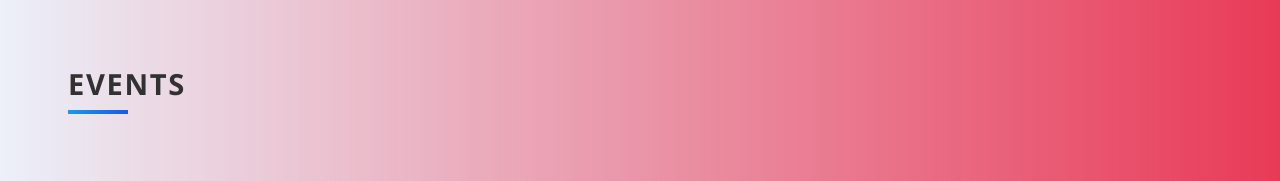
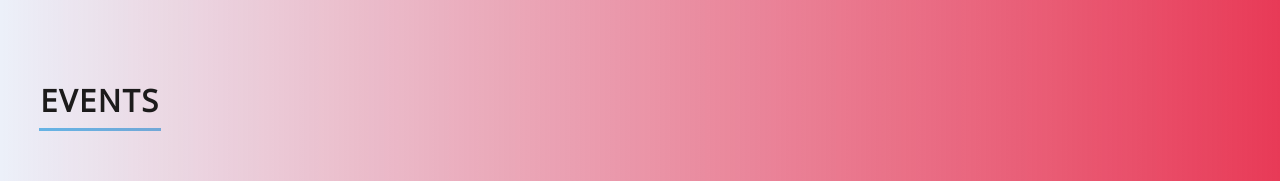
Before and after one commit to srivatsavr02/sme-ceg, a React (Create React App) app: page / in a window 1280 px wide. Shown: the part 2305-2486 px from the top of the page. Built offline with nearby package versions, Linux system fonts and the light colour scheme.

Commit message:
PATCHUP : done

```diff
--- a/public/css/layout.css
+++ b/public/css/layout.css
@@ -125,7 +125,7 @@ header .scrolldown a:hover { color: #0762f9; }
 
 /* nav-wrap */
 #nav-wrap {
-   font: 12px 'opensans-bold', sans-serif;
+   font: 13px 'opensans-bold', sans-serif;
    width: 100%;
    text-transform: uppercase;
    letter-spacing: 2.5px;
--- a/src/Components/Header.js
+++ b/src/Components/Header.js
@@ -16,7 +16,8 @@ class Header extends Component {
     };
 
     const bimg = {
-      backgroundImage: 'url("https://www.annauniv.edu/cai/images/Anna3.jpg")',
+      background:
+        "linear-gradient(0deg, rgba(10, 10, 10, 0.5), rgba(10, 10, 10, 0.5)), url(https://www.annauniv.edu/cai/images/Anna3.jpg)",
       "background-position": "center",
       "background-repeat": "no-repeat",
       "background-size": "cover",
--- a/src/Components/Portfolio.js
+++ b/src/Components/Portfolio.js
@@ -22,7 +22,7 @@ class Portfolio extends Component {
 
     return (
       <section id="portfolio">
-        <Fade left duration={1000} distance="40px">
+        <Fade right duration={1000} distance="40px">
           <div className="row">
             <div className="twelve columns collapsed">
               <h1>GALLERY</h1>
--- a/src/Components/Resume.js
+++ b/src/Components/Resume.js
@@ -1,5 +1,5 @@
 import React, { Component } from "react";
-import Slide from "react-reveal";
+import Fade from "react-reveal";
 import "./resume.css";
 
 class Resume extends Component {
@@ -11,11 +11,11 @@ class Resume extends Component {
 
     return (
       <section id="events">
-        <Slide left duration={1300}>
+        <Fade left duration={1000} distance="40px">
           <html>
             <body style={bimg}>
               <div class="content">
-                <h1 class="heading">EVENTS</h1>
+                <a class="link-3">EVENTS</a>
                 <a class="card" href="#!">
                   <div
                     class="front"
@@ -65,7 +65,7 @@ class Resume extends Component {
               </div>
             </body>
           </html>
-        </Slide>
+        </Fade>
       </section>
     );
   }
--- a/src/Components/resume.css
+++ b/src/Components/resume.css
@@ -195,3 +195,50 @@
     transform: translateZ(-20px);
     top: 12px;
   }
+
+  .link-3 {
+    position: relative;
+    text-decoration: none;
+    display: inline-block;
+    color: rgb(28, 27, 27);
+    padding: 0 1px;
+    transition: color ease 0.3s;
+    width: 28%;
+    margin-top: 5rem;
+    font-weight: 900;
+    font-size: 1.7rem;
+    text-transform: uppercase;
+    letter-spacing: 0.1ch;
+    line-height: 2;
+    margin-bottom: 1rem;
+    align-content: left;
+    margin-right: 60rem;
+ }
+
+  .link-3::before, .link-3::after {
+    content: '';
+    position: absolute;
+    background-color: #61b7e9;
+    z-index: -1;
+    height: 5%;
+ }
+  .link-3::before {
+    width: 0%;
+    left: 0;
+    bottom: 0;
+    transition: width ease 0.4s;
+ }
+  .link-3::after {
+    width: 100%;
+    left: 0;
+    bottom: 0;
+    transition: all ease 0.6s;
+ }
+  .link-3:hover::before {
+    width: 100%;
+ }
+  .link-3:hover::after {
+    left: 100%;
+    width: 0%;
+    transition: all ease 0.2s;
+ }
--- a/src/Components/team.css
+++ b/src/Components/team.css
@@ -113,9 +113,12 @@ p {
     height: 400px;
     min-height: 400px;
     perspective: 1000px;
-
     position: relative;
   }
+.card:hover {
+  transform: scale(1.08) rotate(-3deg);
+}
+
   @media screen and (max-width: 800px) {
     .card {
       width: calc(50% - 2rem);
@@ -169,6 +172,7 @@ p {
   .card:hover .front {
     transform: rotateY(180deg);
   }
+
   .card:nth-child(even):hover .front {
     transform: rotateY(-180deg);
   }
@@ -244,3 +248,50 @@ p {
     transform: translateZ(-20px);
     top: 12px;
   }
+
+  .link-2 {
+    position: relative;
+    text-decoration: none;
+    display: inline-block;
+    color: rgb(28, 27, 27);
+    padding: 0 1px;
+    transition: color ease 0.3s;
+    width: 8.5%;
+    margin-top: 5rem;
+    font-weight: 900;
+    font-size: 1.7rem;
+    text-transform: uppercase;
+    letter-spacing: 0.1ch;
+    line-height: 2;
+
+    margin-bottom: 1rem;
+    align-content: left;
+    margin-right: 60rem;
+ }
+  .link-2::before, .link-2::after {
+    content: '';
+    position: absolute;
+    background-color: #d9e961;
+    z-index: -1;
+    height: 5%;
+ }
+  .link-2::before {
+    width: 0%;
+    left: 0;
+    bottom: 0;
+    transition: width ease 0.4s;
+ }
+  .link-2::after {
+    width: 100%;
+    left: 0;
+    bottom: 0;
+    transition: all ease 0.6s;
+ }
+  .link-2:hover::before {
+    width: 100%;
+ }
+  .link-2:hover::after {
+    left: 100%;
+    width: 0%;
+    transition: all ease 0.2s;
+ }
--- a/src/Components/team.js
+++ b/src/Components/team.js
@@ -1,6 +1,6 @@
 import React, { Component } from "react";
-import Slide from "react-reveal";
 import "./team.css";
+import Fade from "react-reveal";
 
 class Team extends Component {
   render() {
@@ -10,11 +10,11 @@ class Team extends Component {
 
     return (
       <section id="team">
-        <Slide left duration={1300}>
+        <Fade top duration={1000} distance="40px">
           <html>
             <body className="team1">
               <div class="content">
-                <h1 class="heading">TEAM</h1>
+                <a class="link-2">TEAM</a>
 
                 <div class="box-scroll">
                   <div class="card ml">
@@ -53,7 +53,7 @@ class Team extends Component {
               </div>
             </body>
           </html>
-        </Slide>
+        </Fade>
       </section>
     );
   }
```
